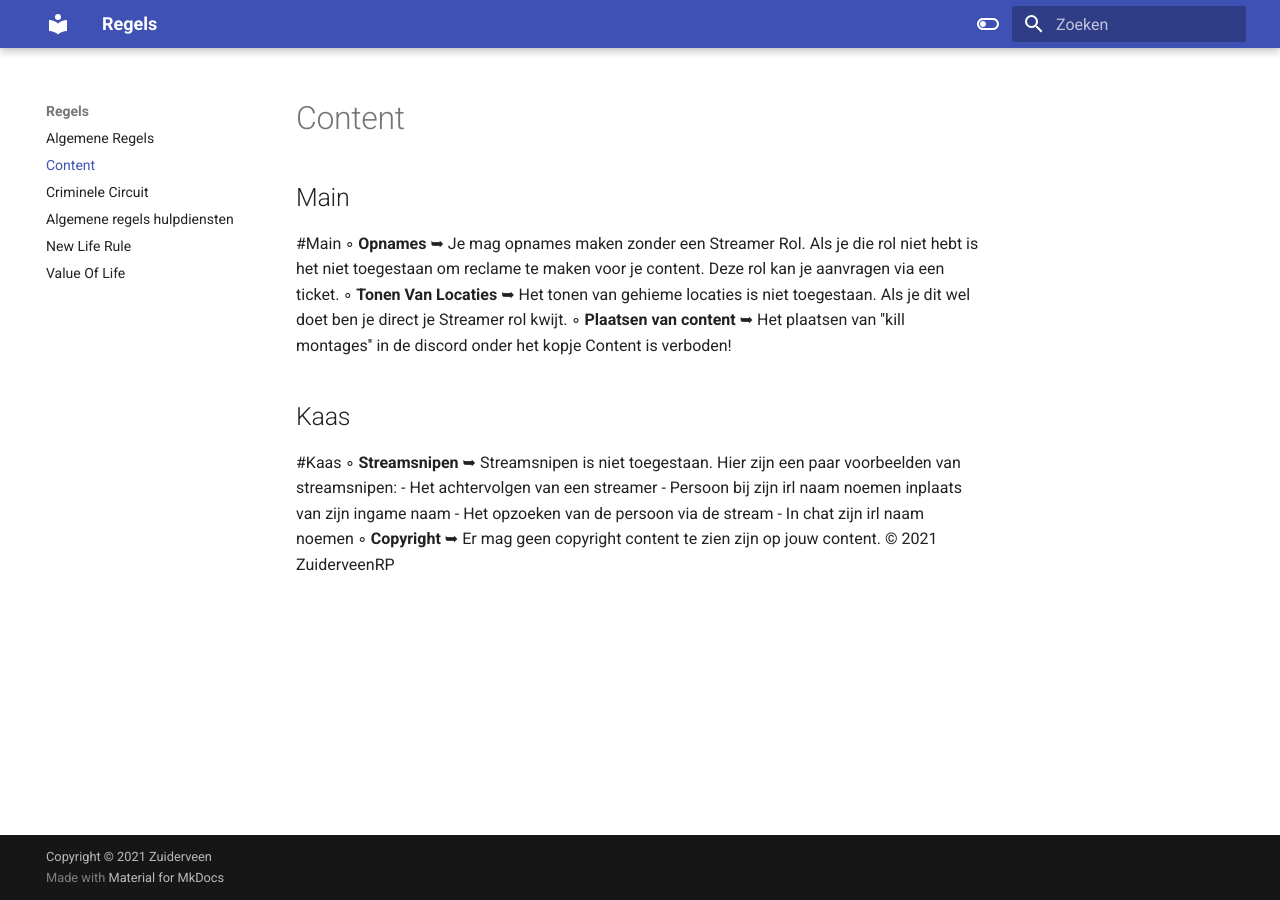
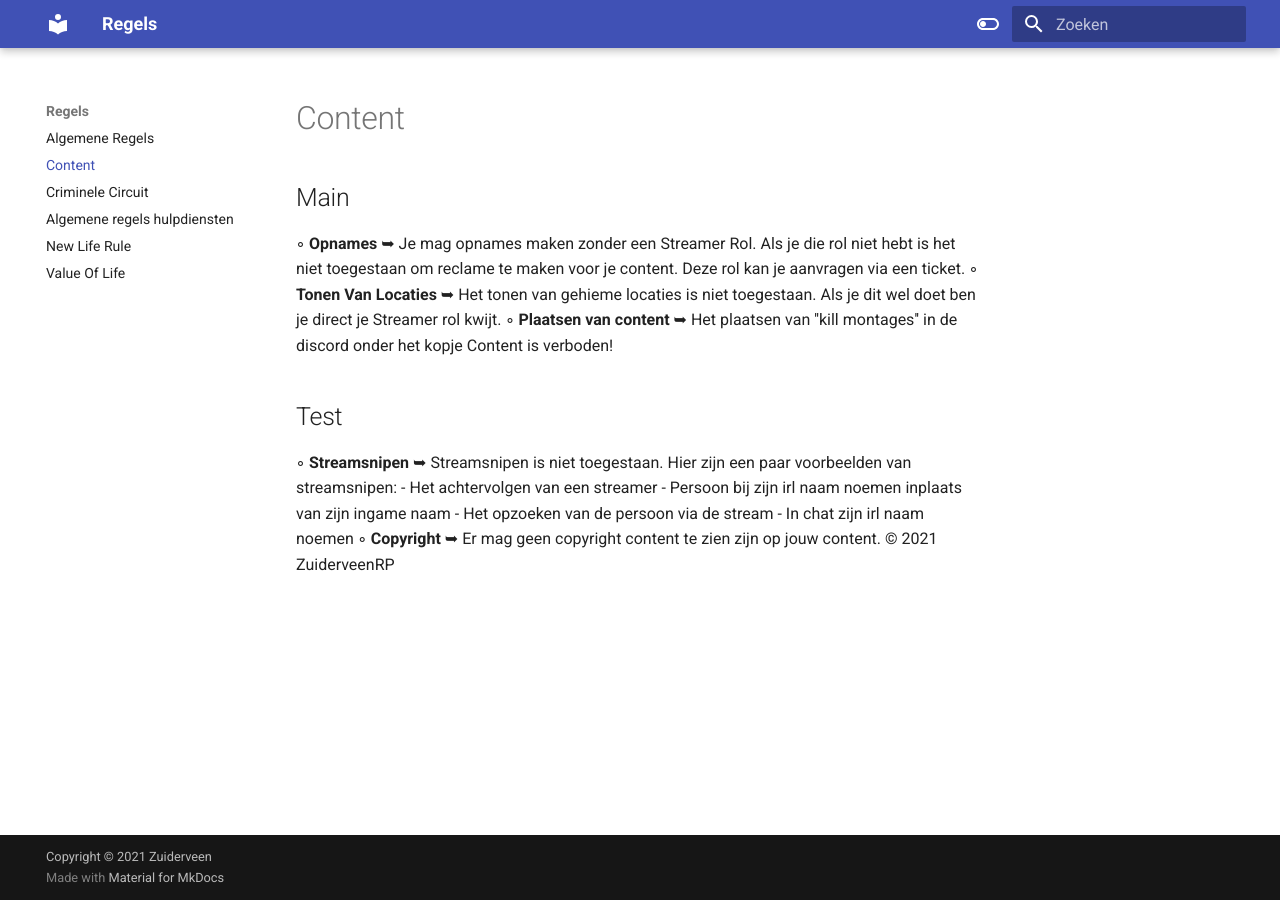
Before and after one commit to CappaWappa/Regels, an MkDocs documentation site: the page built from docs/content.md, in a window 1280 px wide. Built offline with MkDocs 1.6.1 and Material for MkDocs 9.7.7, drawn with Linux system fonts in a browser that asks for light colours.

Commit message:
Update content.md

```diff
--- a/docs/content.md
+++ b/docs/content.md
@@ -1,7 +1,6 @@
 # Content
 
 <h2>Main</h1>
-#Main
 
 ◦ <b>Opnames</b> ➥ Je mag opnames maken zonder een Streamer Rol. Als je die rol niet hebt is het niet toegestaan om reclame te maken voor je content. Deze rol kan je aanvragen via een ticket.
 
@@ -9,8 +8,7 @@
 
 ◦ <b>Plaatsen van content</b> ➥ Het plaatsen van ''kill montages'' in de discord onder het kopje Content is verboden!</br>
 
-<h2>Kaas</h1>
-#Kaas
+<h2>Test</h1>
 
 ◦ <b>Streamsnipen</b> ➥ Streamsnipen is niet toegestaan. Hier zijn een paar voorbeelden van streamsnipen:
 - Het achtervolgen van een streamer
```
